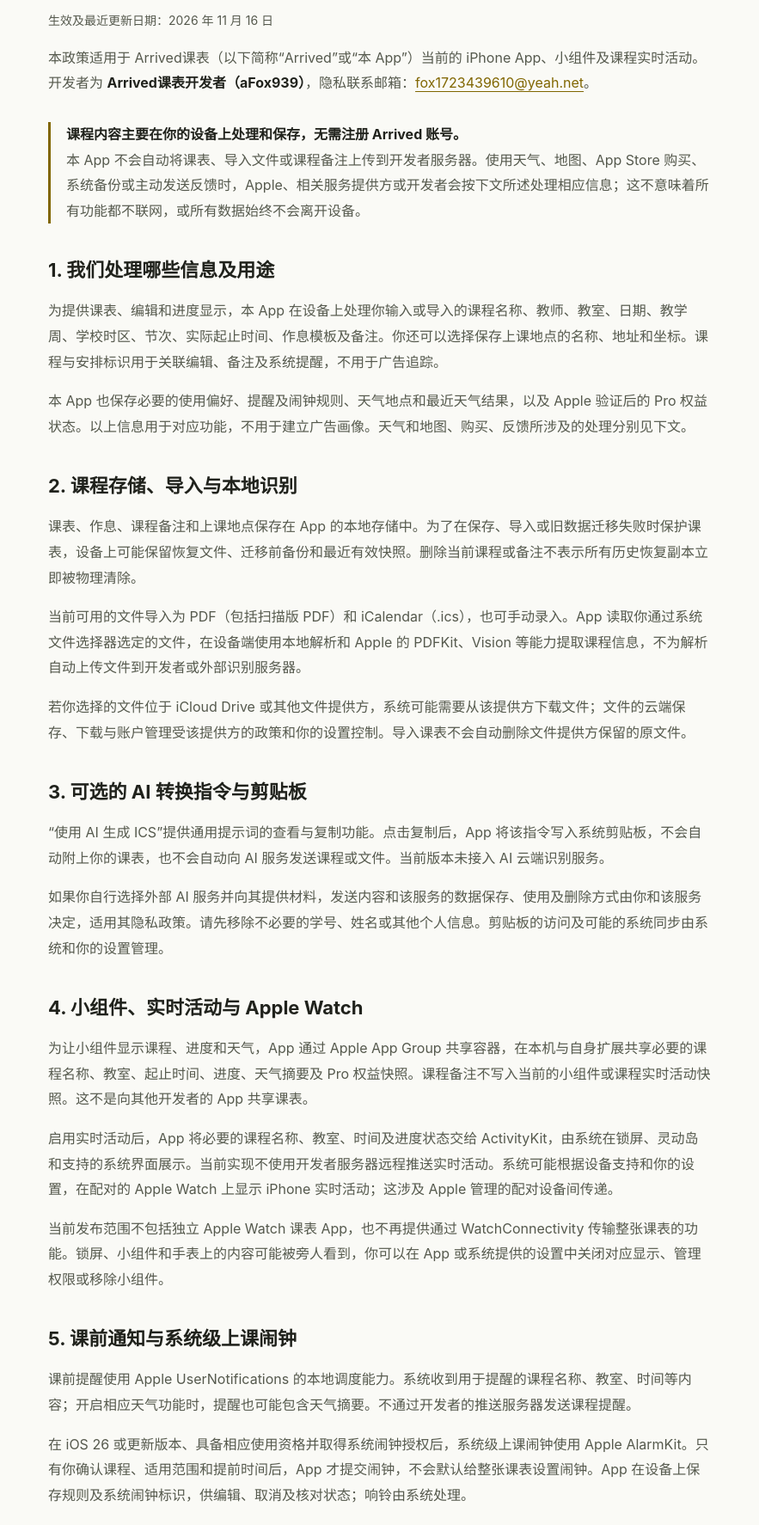
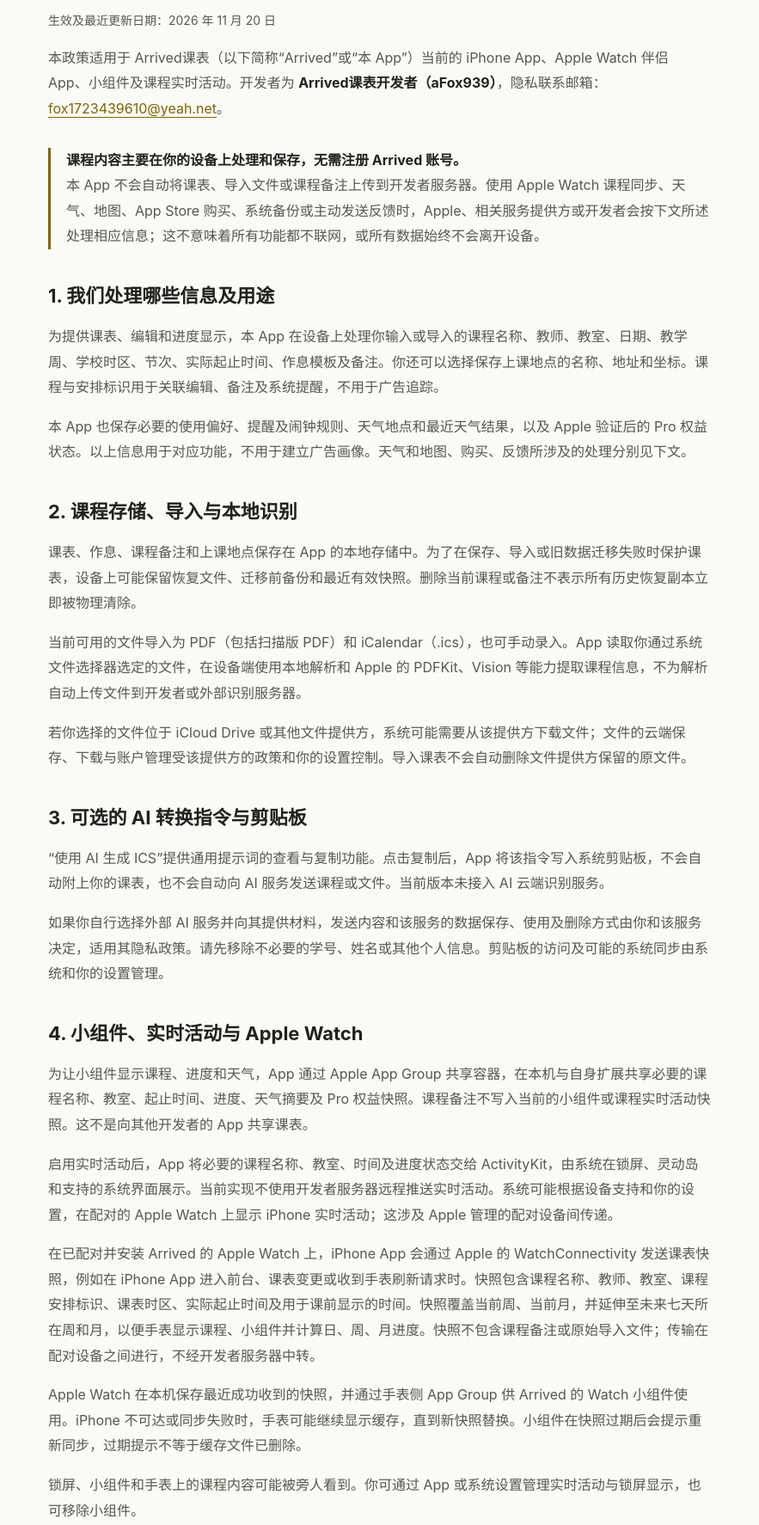
Before and after one commit to aFox939/arrived-timetable, a plain HTML site: page privacy.html in a window 1280 px wide. Shown: the part 201-1975 px from the top of the page at 86% size, without its empty margins (198-1081 px from the left). Drawn offline with Linux system fonts and the light colour scheme.

Commit message:
docs: disclose Apple Watch timetable synchronization

```diff
--- a/privacy.html
+++ b/privacy.html
@@ -4,7 +4,7 @@
 <meta charset="utf-8">
 <meta name="viewport" content="width=device-width,initial-scale=1">
 <title>隐私政策 · Arrived课表</title>
-<meta name="description" content="Arrived课表隐私政策：本地课程与导入、系统提醒与闹钟、小组件和实时活动、天气与地图、Apple 购买服务及隐私权利。">
+<meta name="description" content="Arrived课表隐私政策：本地课程与导入、Apple Watch 课程同步、小组件和实时活动、系统提醒与闹钟、天气与地图、Apple 购买服务及隐私权利。">
 <meta name="color-scheme" content="light dark">
 <link rel="icon" href="icon.png">
 <style>:root{color-scheme:dark;--bg:#111211;--text:#f4f4e9;--muted:#b0b3a6;--line:#383b34;--accent:#ffda0a}*{box-sizing:border-box}html{scroll-padding-top:24px}main{overflow-wrap:anywhere}header{flex-wrap:wrap}body{margin:0;background:var(--bg);color:var(--text);font:16px/1.85 -apple-system,BlinkMacSystemFont,"Segoe UI","PingFang SC",sans-serif}main,header,footer{max-width:820px;margin:auto;padding:28px 24px}header{border-bottom:1px solid var(--line);display:flex;align-items:center;justify-content:space-between;gap:20px}a{color:var(--accent);text-underline-offset:4px}header a{text-decoration:none}header img{width:36px;height:36px;border-radius:9px;vertical-align:middle;margin-right:10px}h1{font-size:40px;line-height:1.3;margin:25px 0 14px}h2{font-size:22px;line-height:1.5;margin:38px 0 12px}p,li{color:var(--muted)}strong{color:var(--text)}.date{font-size:14px}.intro{border-left:3px solid var(--accent);padding-left:18px;margin:30px 0}footer{border-top:1px solid var(--line);font-size:13px;color:var(--muted);margin-top:35px}a:focus-visible{outline:2px solid var(--accent);outline-offset:5px}@media(max-width:480px){h1{font-size:32px}header{font-size:14px}}@media(prefers-color-scheme:light){:root{color-scheme:light;--bg:#fafaf6;--text:#20221c;--muted:#55594d;--line:#dedfd7;--accent:#806600}}</style>
@@ -13,9 +13,9 @@
 <header><a href="./"><img src="icon.png" width="36" height="36" alt="">Arrived课表</a><a href="./">返回首页 ↗</a></header>
 <main id="privacy">
 <h1>隐私政策</h1>
-<p class="date">生效及最近更新日期：<time datetime="2026-11-16">2026 年 11 月 16 日</time></p>
-<p>本政策适用于 Arrived课表（以下简称“Arrived”或“本 App”）当前的 iPhone App、小组件及课程实时活动。开发者为 <strong>Arrived课表开发者（aFox939）</strong>，隐私联系邮箱：<a href="mailto:fox1723439610@yeah.net">fox1723439610@yeah.net</a>。</p>
-<p class="intro"><strong>课程内容主要在你的设备上处理和保存，无需注册 Arrived 账号。</strong><br>本 App 不会自动将课表、导入文件或课程备注上传到开发者服务器。使用天气、地图、App Store 购买、系统备份或主动发送反馈时，Apple、相关服务提供方或开发者会按下文所述处理相应信息；这不意味着所有功能都不联网，或所有数据始终不会离开设备。</p>
+<p class="date">生效及最近更新日期：<time datetime="2026-11-20">2026 年 11 月 20 日</time></p>
+<p>本政策适用于 Arrived课表（以下简称“Arrived”或“本 App”）当前的 iPhone App、Apple Watch 伴侣 App、小组件及课程实时活动。开发者为 <strong>Arrived课表开发者（aFox939）</strong>，隐私联系邮箱：<a href="mailto:fox1723439610@yeah.net">fox1723439610@yeah.net</a>。</p>
+<p class="intro"><strong>课程内容主要在你的设备上处理和保存，无需注册 Arrived 账号。</strong><br>本 App 不会自动将课表、导入文件或课程备注上传到开发者服务器。使用 Apple Watch 课程同步、天气、地图、App Store 购买、系统备份或主动发送反馈时，Apple、相关服务提供方或开发者会按下文所述处理相应信息；这不意味着所有功能都不联网，或所有数据始终不会离开设备。</p>
 
 <h2 id="information">1. 我们处理哪些信息及用途</h2>
 <p>为提供课表、编辑和进度显示，本 App 在设备上处理你输入或导入的课程名称、教师、教室、日期、教学周、学校时区、节次、实际起止时间、作息模板及备注。你还可以选择保存上课地点的名称、地址和坐标。课程与安排标识用于关联编辑、备注及系统提醒，不用于广告追踪。</p>
@@ -33,7 +33,9 @@
 <h2 id="widgets">4. 小组件、实时活动与 Apple Watch</h2>
 <p>为让小组件显示课程、进度和天气，App 通过 Apple App Group 共享容器，在本机与自身扩展共享必要的课程名称、教室、起止时间、进度、天气摘要及 Pro 权益快照。课程备注不写入当前的小组件或课程实时活动快照。这不是向其他开发者的 App 共享课表。</p>
 <p>启用实时活动后，App 将必要的课程名称、教室、时间及进度状态交给 ActivityKit，由系统在锁屏、灵动岛和支持的系统界面展示。当前实现不使用开发者服务器远程推送实时活动。系统可能根据设备支持和你的设置，在配对的 Apple Watch 上显示 iPhone 实时活动；这涉及 Apple 管理的配对设备间传递。</p>
-<p>当前发布范围不包括独立 Apple Watch 课表 App，也不再提供通过 WatchConnectivity 传输整张课表的功能。锁屏、小组件和手表上的内容可能被旁人看到，你可以在 App 或系统提供的设置中关闭对应显示、管理权限或移除小组件。</p>
+<p>在已配对并安装 Arrived 的 Apple Watch 上，iPhone App 会通过 Apple 的 WatchConnectivity 发送课表快照，例如在 iPhone App 进入前台、课表变更或收到手表刷新请求时。快照包含课程名称、教师、教室、课程安排标识、课表时区、实际起止时间及用于课前显示的时间。快照覆盖当前周、当前月，并延伸至未来七天所在周和月，以便手表显示课程、小组件并计算日、周、月进度。快照不包含课程备注或原始导入文件；传输在配对设备之间进行，不经开发者服务器中转。</p>
+<p>Apple Watch 在本机保存最近成功收到的快照，并通过手表侧 App Group 供 Arrived 的 Watch 小组件使用。iPhone 不可达或同步失败时，手表可能继续显示缓存，直到新快照替换。小组件在快照过期后会提示重新同步，过期提示不等于缓存文件已删除。</p>
+<p>锁屏、小组件和手表上的课程内容可能被旁人看到。你可通过 App 或系统设置管理实时活动与锁屏显示，也可移除小组件。</p>
 
 <h2 id="alerts">5. 课前通知与系统级上课闹钟</h2>
 <p>课前提醒使用 Apple UserNotifications 的本地调度能力。系统收到用于提醒的课程名称、教室、时间等内容；开启相应天气功能时，提醒也可能包含天气摘要。不通过开发者的推送服务器发送课程提醒。</p>
@@ -63,6 +65,7 @@
 
 <h2 id="rights">10. 你的选择与隐私权利</h2>
 <p>你可以在 App 内查看、更正或删除课程，编辑作息、清空并保存课程备注、移除上课地点，以及管理提醒与闹钟。关闭功能、撤销授权与删除数据是不同操作；历史恢复备份、天气缓存或系统备份不一定因此立即消失。当前没有用于一次性清除所有历史本地副本的独立入口。</p>
+<p>在 iPhone 删除课程后，Apple Watch 会在下次成功同步时更新课表；离线时可能仍显示旧数据。你也可以移除手表上的 Arrived App 和相关小组件，停止该手表接收及显示后续快照。手表上的本地数据清理由 watchOS 管理。</p>
 <p>需要移除本机 App 文稿时，可使用 iOS 的“删除 App”操作；“卸载 App”而保留文稿与数据的选项不会达到同样效果。文件提供方中的原文件、系统备份、Apple 交易记录及主动交给其他服务的数据，需要按各自渠道单独管理。为避免不再需要的响铃，建议删除 App 前先关闭或删除已设置的系统闹钟。</p>
 <p>开发者无法远程读取或删除仅在你设备上的课表。对于开发者实际持有的反馈资料，以及访问、更正、删除、撤回同意或其他隐私请求，请通过 <a href="mailto:fox1723439610@yeah.net">fox1723439610@yeah.net</a> 联系。我们将仅在必要范围核实请求，并在适用法律要求的期限内处理；不要求你为此提供与请求无关的信息。</p>
 
```
